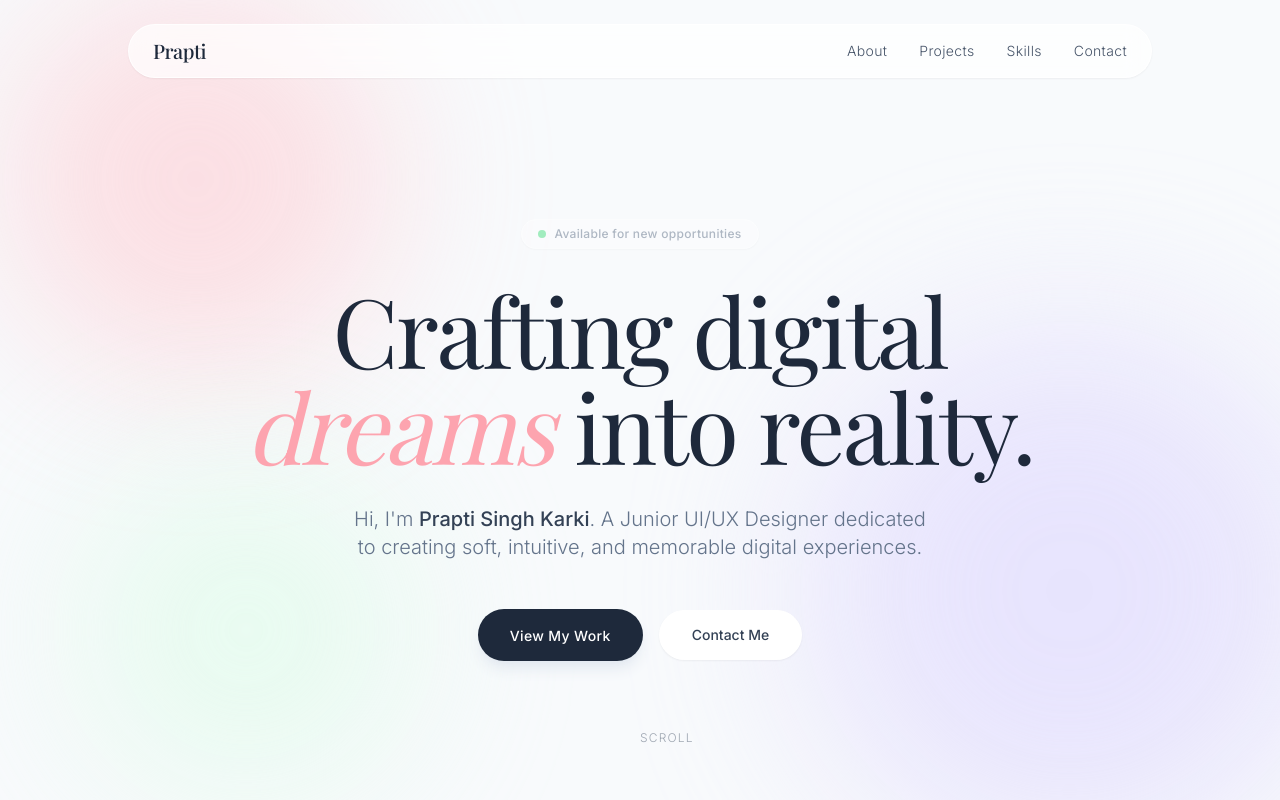
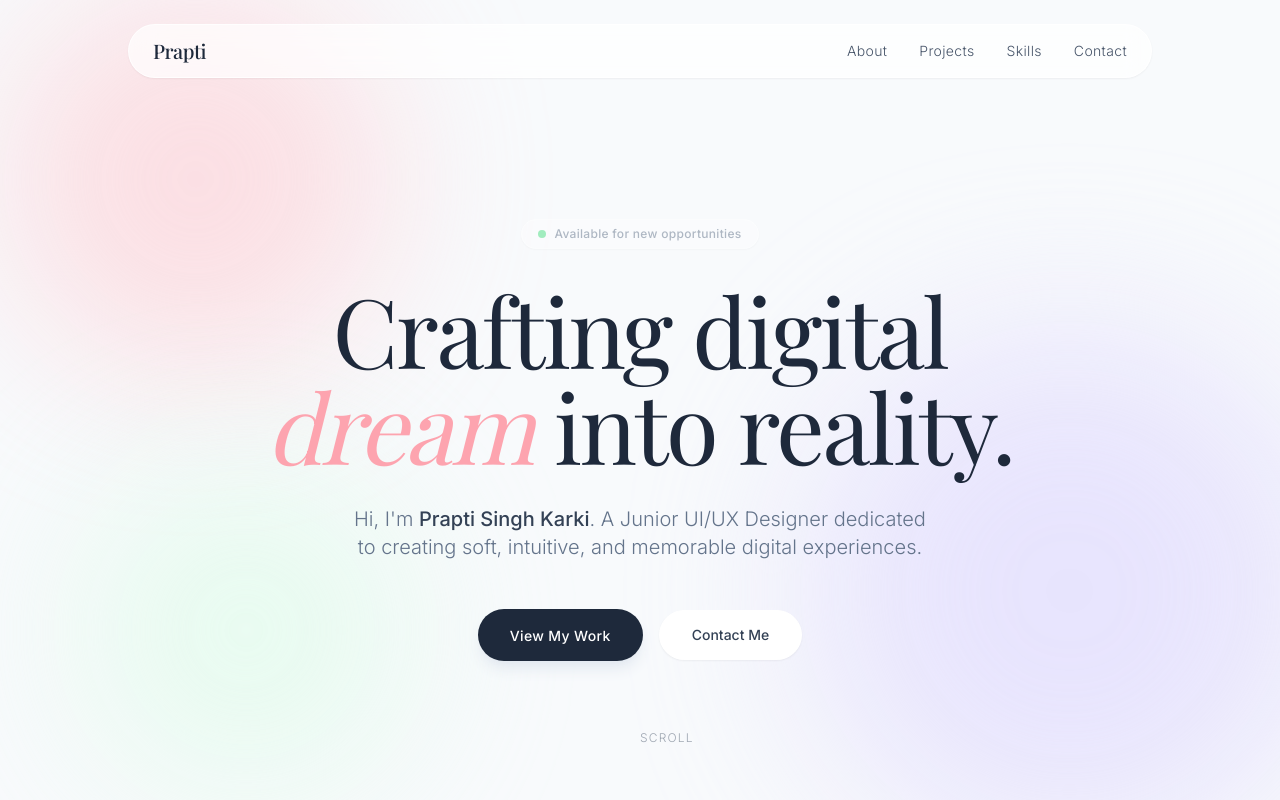
Before and after one commit to prapti629/portfolio, a plain HTML site: page index.html in a window 1280 px wide. Shown: the top 800 px of the page. Drawn offline with nearby package versions, Linux system fonts and the light colour scheme; some icons are missing; a web font is replaced by a local one.

Commit message:
dreams changed

```diff
--- a/index.html
+++ b/index.html
@@ -91,7 +91,7 @@
             </div>
             <h1 class="font-serif text-5xl md:text-7xl lg:text-8xl tracking-tight text-slate-800 leading-[1.1]">
                 Crafting digital <br>
-                <span class="italic text-rose-300">dreams</span> into reality.
+                <span class="italic text-rose-300">dream</span> into reality.
             </h1>
             <p class="font-light text-lg md:text-xl max-w-xl mx-auto text-slate-500 leading-relaxed">
                 Hi, I'm <strong class="font-medium text-slate-700">Prapti Singh Karki</strong>. A Junior UI/UX Designer dedicated to creating soft, intuitive, and memorable digital experiences.
```
